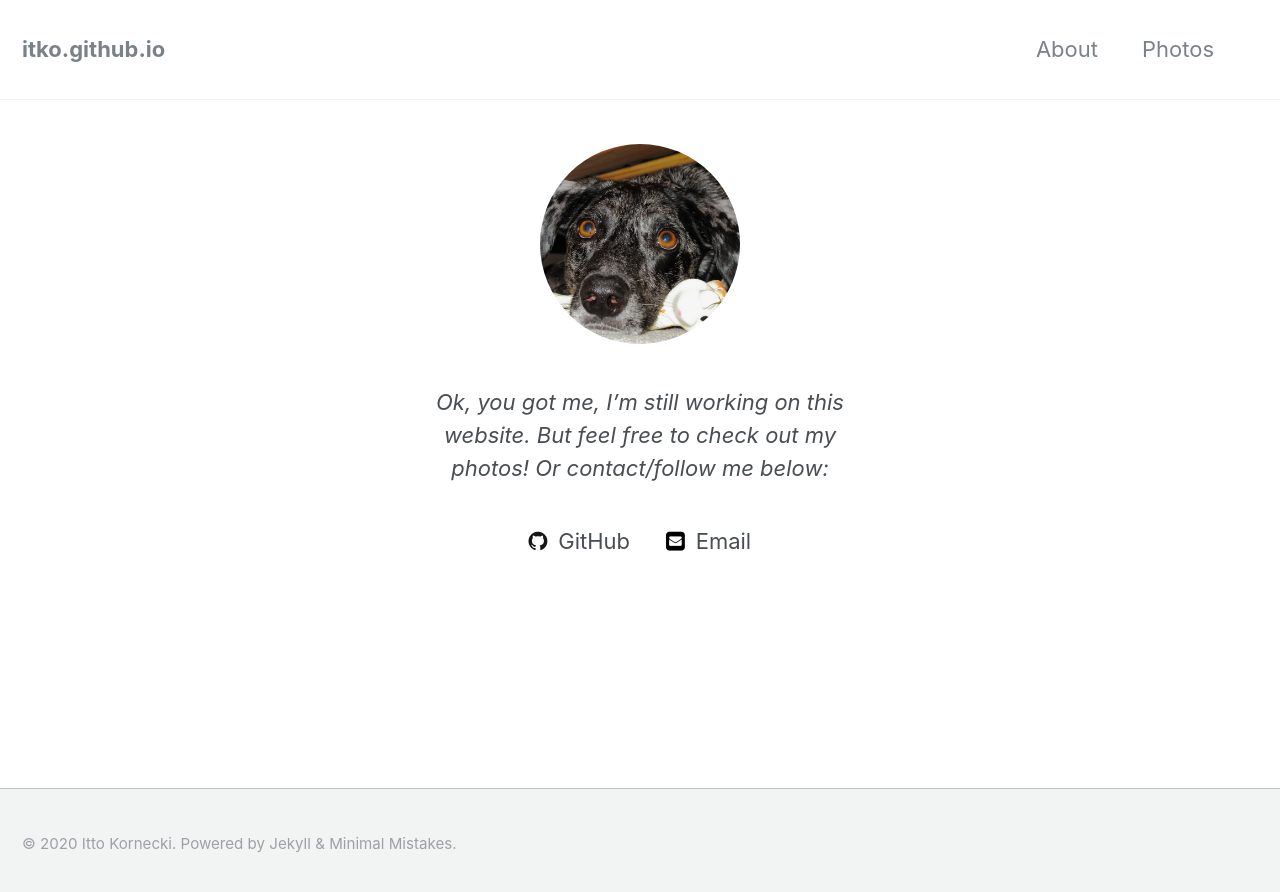
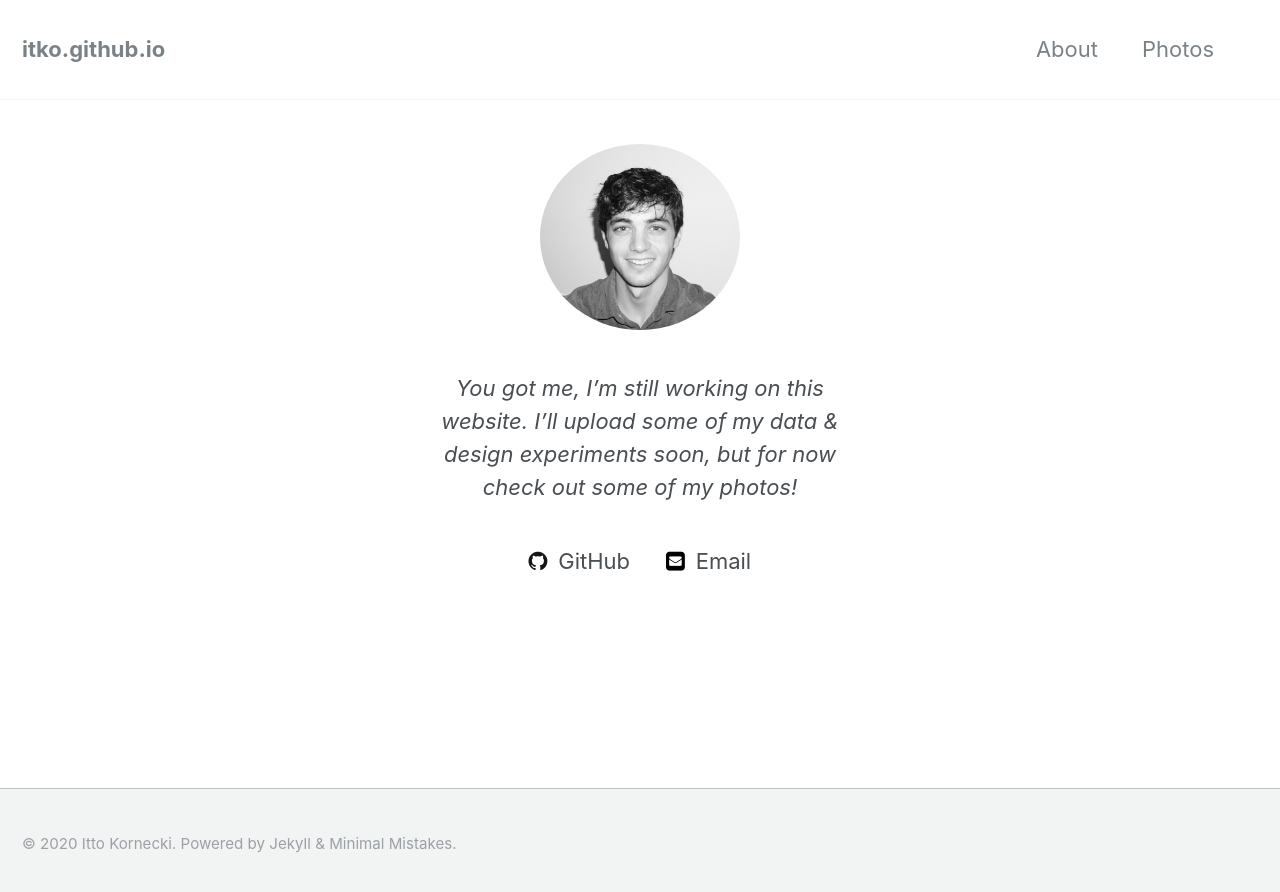
Before and after one commit to itko/itko.github.io, a Jekyll site: the page built from _pages/about.md, in a window 1280 px wide. Shown: the top 892 px of the page. Built offline with Jekyll 4.4.1, drawn with Linux system fonts in a browser that asks for light colours; nearby versions of some CDN libraries.

Commit message:
Change about page

```diff
--- a/_pages/about.md
+++ b/_pages/about.md
@@ -2,8 +2,8 @@
 title:  "About Me"
 permalink: /about/
 layout: about
-image: "/assets/images/bio-photo-2.jpg"
+image: "/assets/images/linkedin.png"
 support: jquery
 ---
 
-Ok, you got me, I'm still working on this website. But feel free to check out my photos! Or contact/follow me below:
+You got me, I'm still working on this website. I'll upload some of my data & design experiments soon, but for now check out some of my photos!
--- a/index.html
+++ b/index.html
@@ -1,8 +1,8 @@
 ---
 layout: about
 title: 'Home'
-image: "/assets/images/bio-photo-2.jpg"
+image: "/assets/images/linkedin.png"
 support: jquery
 ---
 
-Ok, you got me, I'm still working on this website. But feel free to check out some of my photos for now! Or follow me below:
+You got me, I'm still working on this website. I'll upload some of my data & design experiments soon, but for now check out some of my photos!
```
Also changed, not shown: assets/images/linkedin.png (added).
